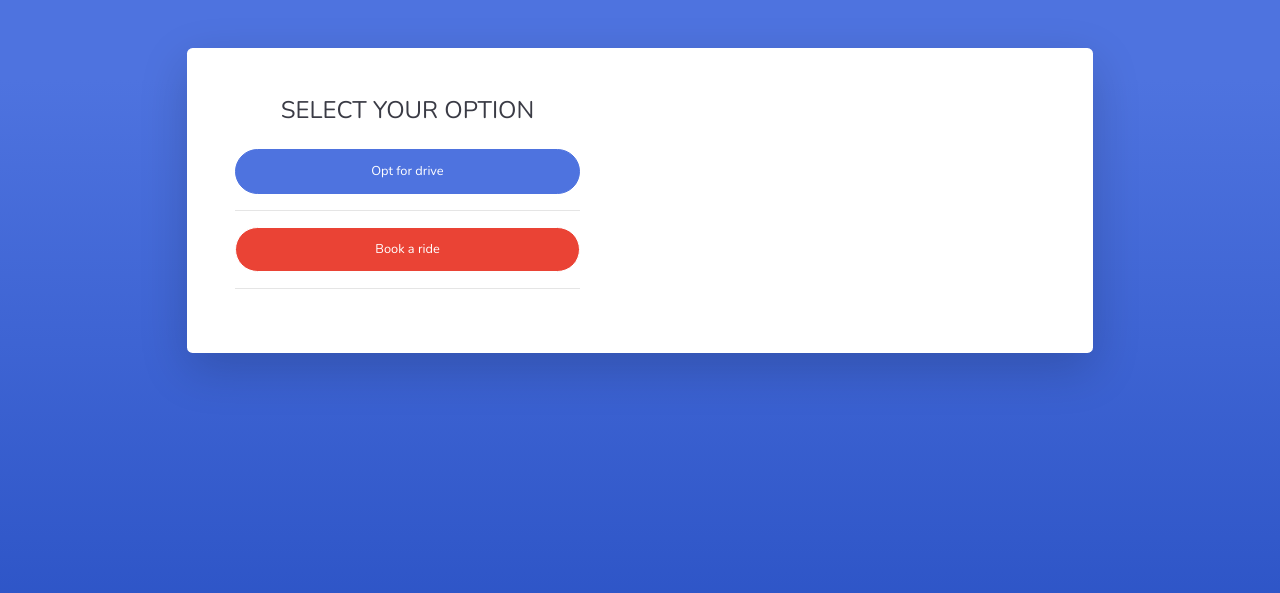
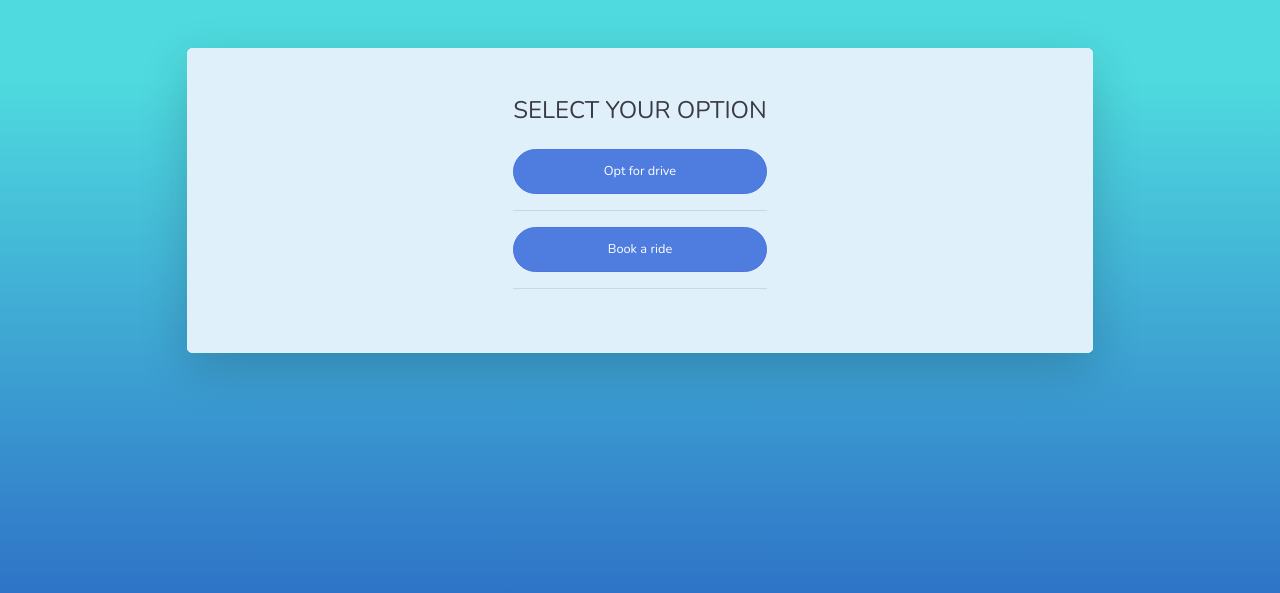
Before and after one commit to goel97/Car-Pooling-Management, a Django app: page /login/option/ in a window 1280 px wide. Shown: the top 593 px of the page. Run offline with Django 3.2, Linux system fonts and the light colour scheme; some libraries are stand-ins or nearby versions.

Commit message:
ride_or_drive style changed

```diff
--- a/carpool/carpool/logPage/templates/drive_or_ride.html
+++ b/carpool/carpool/logPage/templates/drive_or_ride.html
@@ -13,11 +13,11 @@
   <title>SB Admin 2 - Login</title>
 
   <!-- Custom fonts for this template-->
-  <link href="vendor/fontawesome-free/css/all.min.css" rel="stylesheet" type="text/css">
+  <link href="{% static 'vendor/fontawesome-free/css/all.min.css' %}" rel="stylesheet" type="text/css">
   <link href="https://fonts.googleapis.com/css?family=Nunito:200,200i,300,300i,400,400i,600,600i,700,700i,800,800i,900,900i" rel="stylesheet">
 
   <!-- Custom styles for this template-->
-  <link href="{% static 'css/sb-admin-2.min.css' %}" rel="stylesheet">
+  <link href="{% static 'css/sb-admin-2.css' %}" rel="stylesheet">
 
 </head>
 
@@ -33,14 +33,14 @@
         <div class="card o-hidden border-0 shadow-lg my-5">
           <div class="card-body p-0">
             <!-- Nested Row within Card Body -->
-            <div class="row">
+            <div class="row" style="background-color: rgb(224, 240, 250);">
               <!-- <div class="col-lg-6 d-none d-lg-block">
                  <span class="img-container">
                   <img src="{% static 'images/carpool1.jpeg' %}" alt="Carpool" align = "center"/>
                  </span>
               </div> -->
-              <div class="col-lg-6">
-                <div class="p-5">
+              <!-- <div class="col-lg-13"> -->
+                <div class="p-5"style="margin: auto;">
                   <div class="text-center">
                     <h1 class="h4 text-gray-900 mb-4">SELECT YOUR OPTION</h1>
                   </div>
@@ -49,13 +49,13 @@
                       Opt for drive
                     </a>
                     <hr>
-                    <a href="{% url 'rider:ride' %}" class="btn btn-google btn-user btn-block">
+                    <a href="{% url 'rider:ride' %}" class="btn btn-primary btn-user btn-block">
                       Book a ride
                     </a>
                   </form>
                   <hr>
                 </div>
-              </div>
+              <!-- </div> -->
             </div>
           </div>
         </div>
```
Also changed, not shown: carpool/carpool/db.sqlite3.
